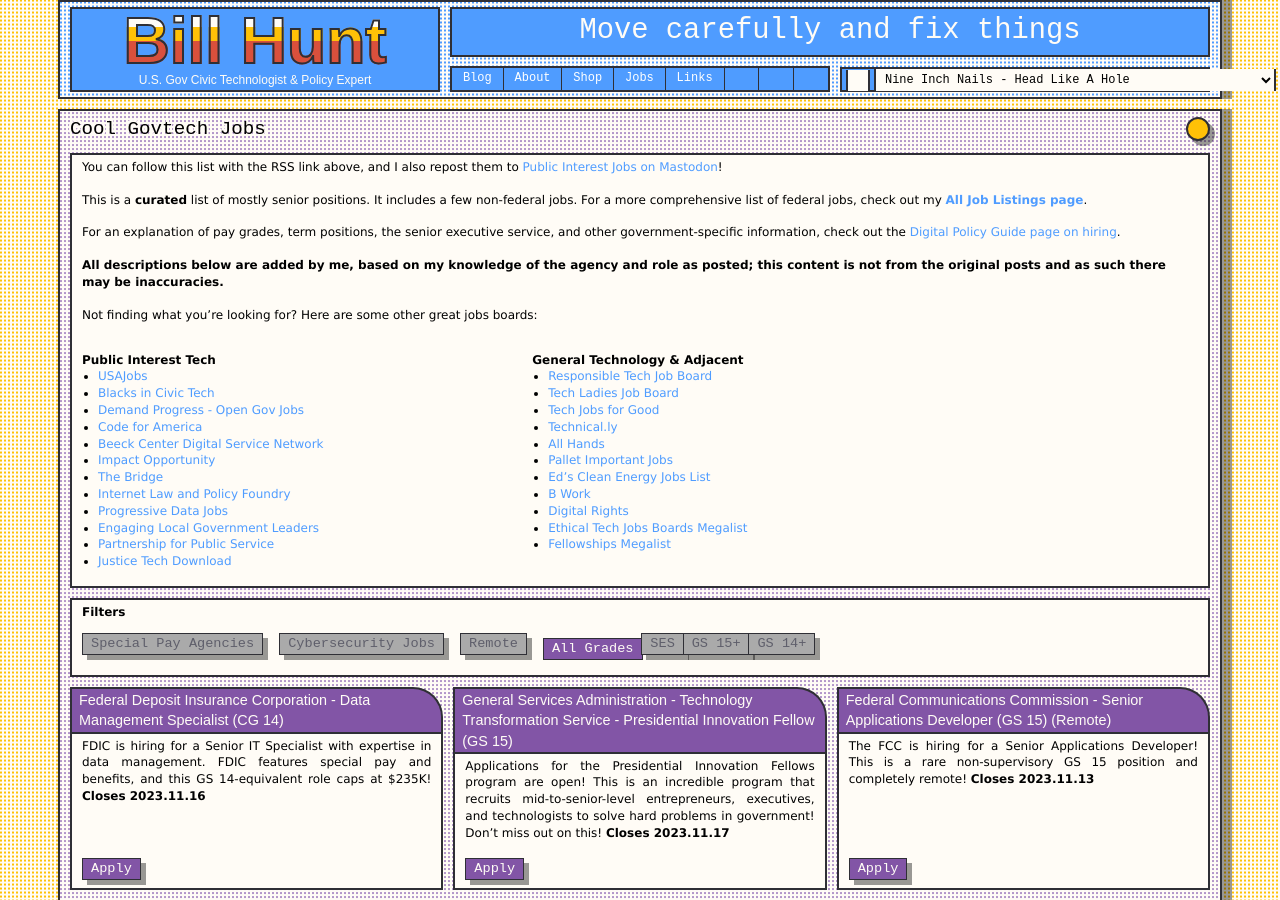
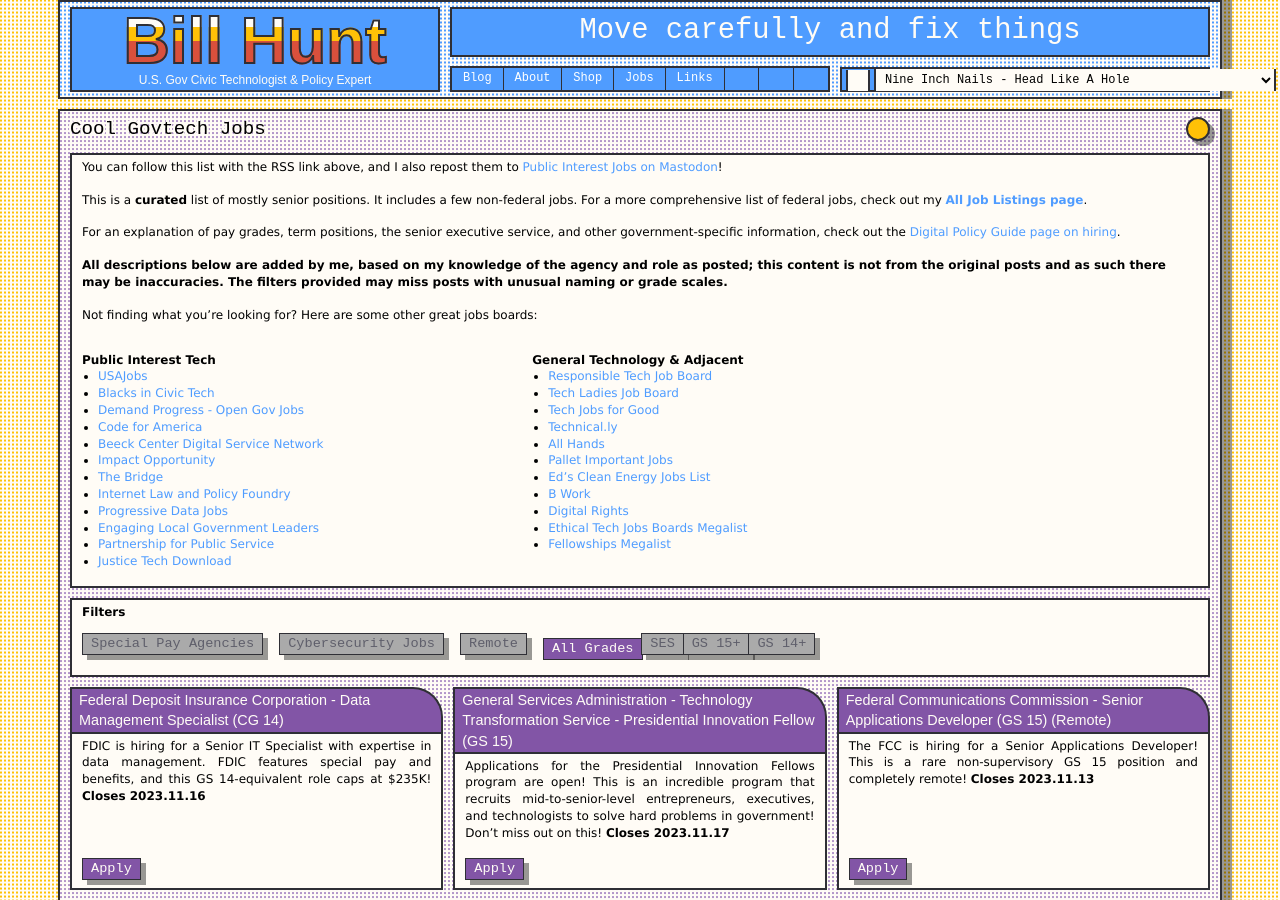
Before and after one commit to krusynth/billhunt.dev, a Jekyll site: the page built from jobs.md, in a window 1280 px wide and 900 px high. Built offline with Jekyll 4.4.1, drawn with Linux system fonts in a browser that asks for light colours; some web fonts are replaced.

Commit message:
Add grade filters.

```diff
--- a/jobs.md
+++ b/jobs.md
@@ -14,7 +14,7 @@
 
 For an explanation of pay grades, term positions, the senior executive service, and other government-specific information, check out the [Digital Policy Guide page on hiring](https://digitalpolicy.us/policies/hiring/).
 
-**All descriptions below are added by me, based on my knowledge of the agency and role as posted; this content is not from the original posts and as such there may be inaccuracies.**
+**All descriptions below are added by me, based on my knowledge of the agency and role as posted; this content is not from the original posts and as such there may be inaccuracies. The filters provided may miss posts with unusual naming or grade scales.**
 
 Not finding what you're looking for? Here are some other great jobs boards:
 
```
Also changed, not shown: usajobs.md (+1 -1 lines).
